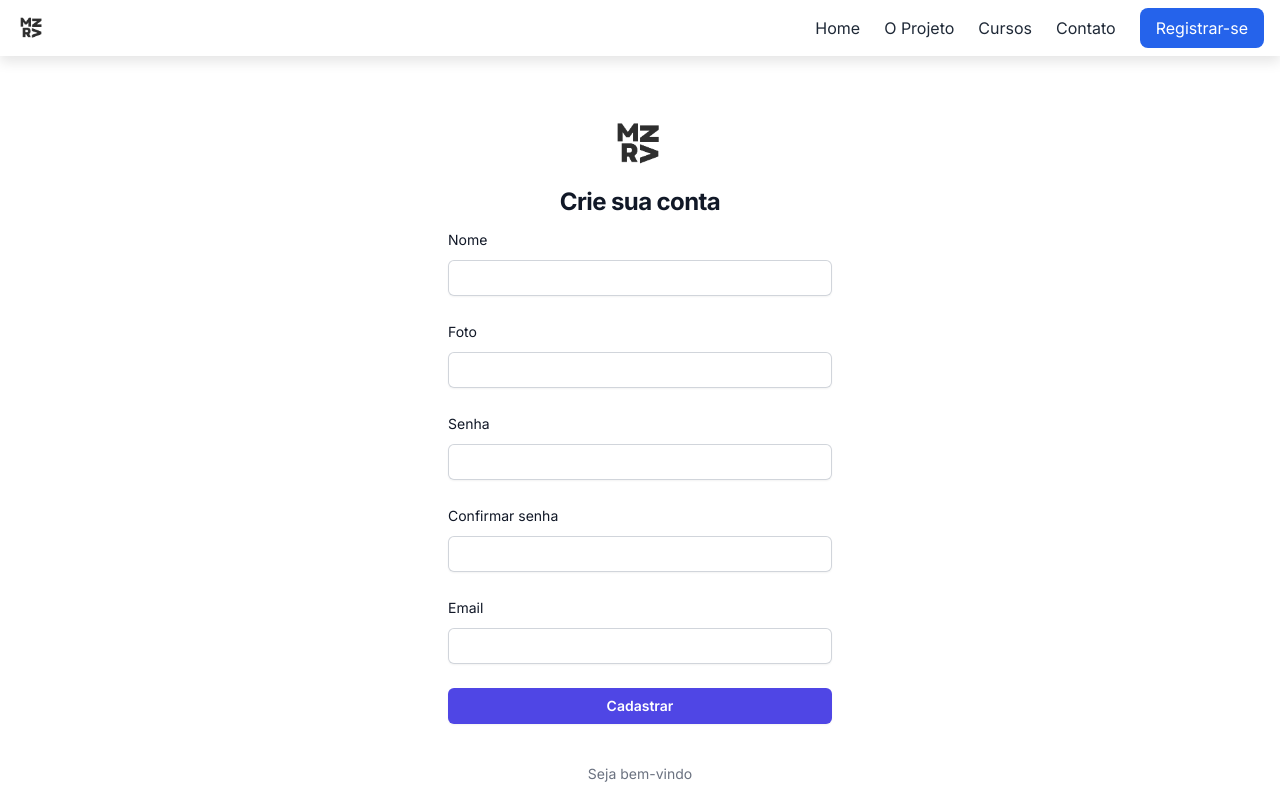
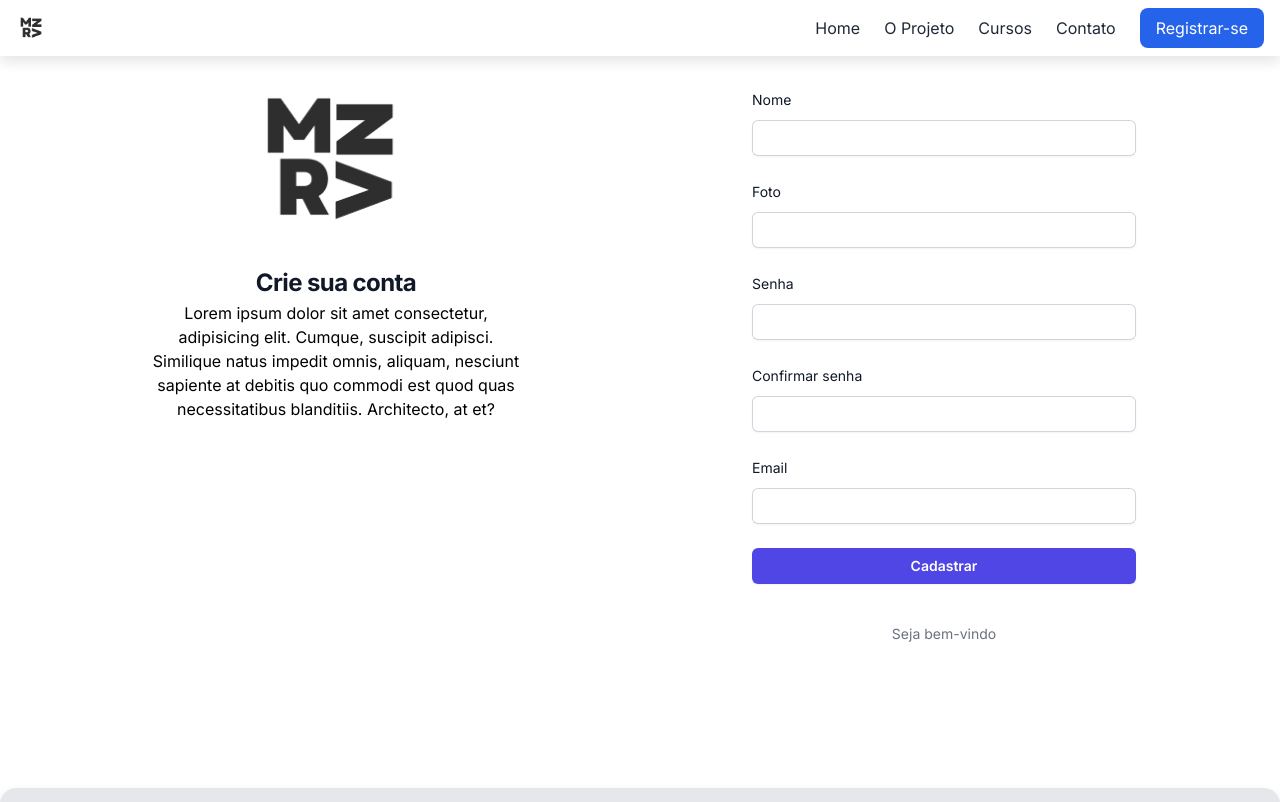
Before and after one commit to Projeto-Minerva-Academy/Frontend, a React (Vite) app: page /Cadastrar in a window 1280 px wide. Shown: the top 802 px of the page. Built offline with nearby package versions, Linux system fonts and the light colour scheme; the HTML template or start-up script is replaced by a standard one.

Commit message:
chore: few adjustments at cadastro page

```diff
--- a/src/pages/cadastro/Cadastro.tsx
+++ b/src/pages/cadastro/Cadastro.tsx
@@ -66,19 +66,25 @@ export default function Cadastro() {
   console.log(confirmaSenha);
   return (
     <>
-      <div className="flex min-h-full flex-1 flex-col justify-center px-6 py-12 lg:px-8 mt-4 mb-24">
-        <div className="sm:mx-auto sm:w-full sm:max-w-sm mt-12">
+      <div className="flex min-h-full flex-1 flex-row justify-center px-6 py-12 lg:px-8 mt-4 mb-24">
+        <div className="sm:mx-auto sm:w-full sm:max-w-sm mt-0">
           <img
             alt="Your Company"
             src="./public/logo.png"
-            className="mx-auto h-16 w-auto"
+            className="mx-auto h-2/6 w-auto"
           />
           <h2 className="mt-2 text-center text-2xl font-bold leading-9 tracking-tight text-gray-900">
             Crie sua conta
           </h2>
+          <p className="text-center">
+            Lorem ipsum dolor sit amet consectetur, adipisicing elit. Cumque,
+            suscipit adipisci. Similique natus impedit omnis, aliquam, nesciunt
+            sapiente at debitis quo commodi est quod quas necessitatibus
+            blanditiis. Architecto, at et?
+          </p>
         </div>
 
-        <div className="mt-2 sm:mx-auto sm:w-full sm:max-w-sm">
+        <div className="  mt-6 sm:mx-auto sm:w-full sm:max-w-sm">
           <form className="space-y-6" onSubmit={cadastrarNovoUsuario}>
             <div>
               <label
```
